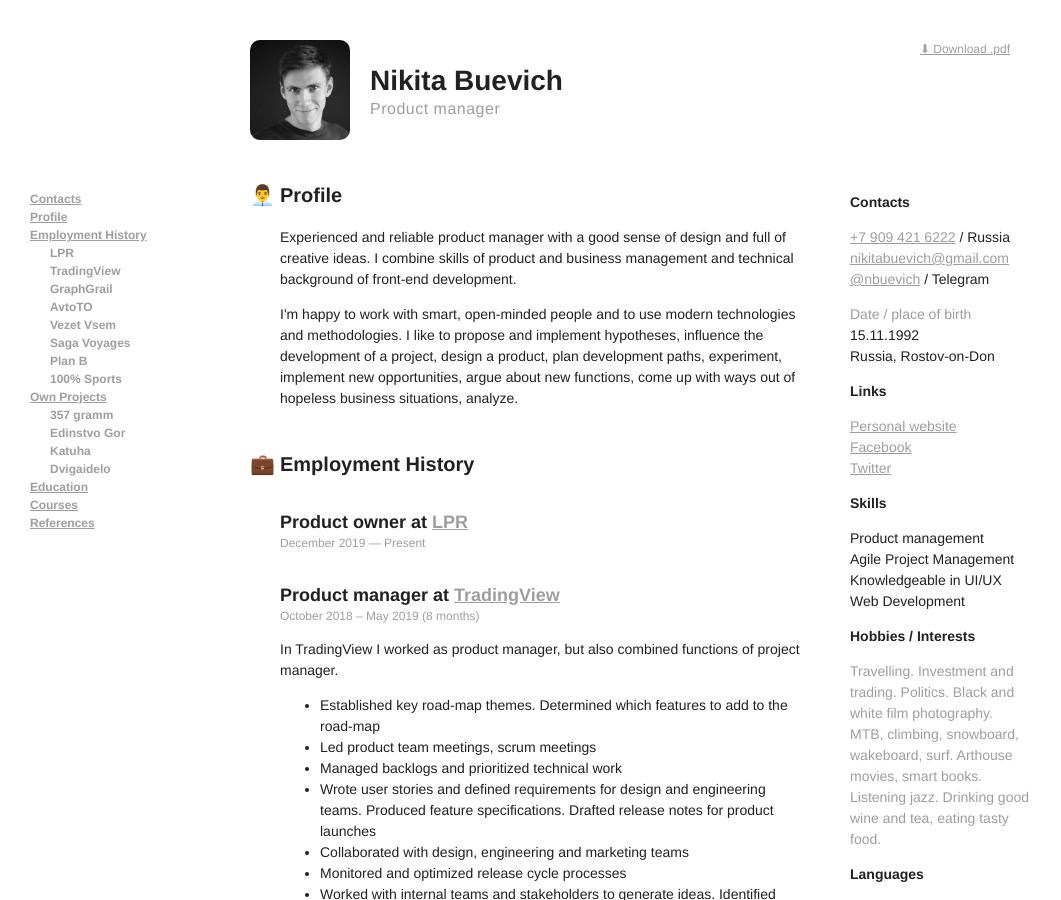
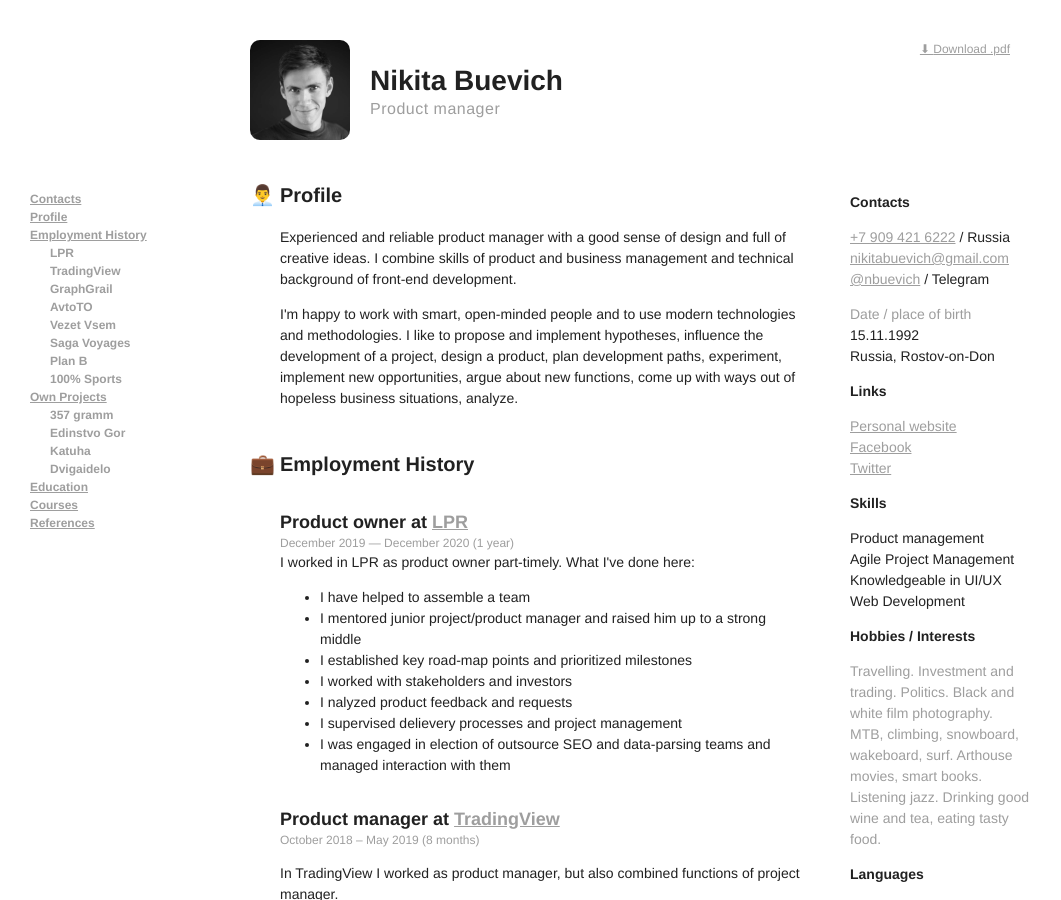
Before and after one commit to sombro/nbuevich.com, a Jekyll site: the page CV/index.html, which Jekyll copies as it is, in a window 1280 px wide and 900 px high. Shown: the whole window, without its empty margins (0-1061 px from the left). Built offline with Jekyll 4.4.1, drawn with Linux system fonts in a browser that asks for light colours.

```diff
--- a/CV/index.html
+++ b/CV/index.html
@@ -88,8 +88,18 @@
                                 <h2 class="cv__subtitle cv__subtitle-icon cv__subtitle--employment">Employment History</h2>
                                 <article id="lpr">
                                     <h3 class="cv__h3">Product owner at <a class="common__link" href="https://lpr.ru" target="_blank">LPR</a></h3>
-                                    <p class="cv__dates">December 2019 — Present</p>
-                                    <!-- <p>Description is in progress</p> -->
+                                    <p class="cv__dates">December 2019 — December 2020 (1 year)</p>
+                                    I worked in LPR as product owner part-timely.
+                                    What I've done here:
+                                    <ul>
+                                      <li>I have helped to assemble a team</li>
+                                      <li>I mentored junior project/product manager and raised him up to a strong middle</li>
+                                      <li>I established key road-map points and prioritized milestones</li>
+                                      <li>I worked with stakeholders and investors</li>
+                                      <li>I nalyzed product feedback and requests</li>
+                                      <li>I supervised delievery processes and project management</li>
+                                      <li>I was engaged in election of outsource SEO and data-parsing teams and managed interaction with them</li>
+                                    </ul>
                                 </article>
                                 <article id="tradingview">
                                     <h3 class="cv__h3">Product manager at <a class="common__link" href="https://tradingview.com" target="_blank">TradingView</a></h3>
```
Also changed, not shown: blog/_posts/2099-12-14-movies.md (+10 -0 lines), 1 other file.
